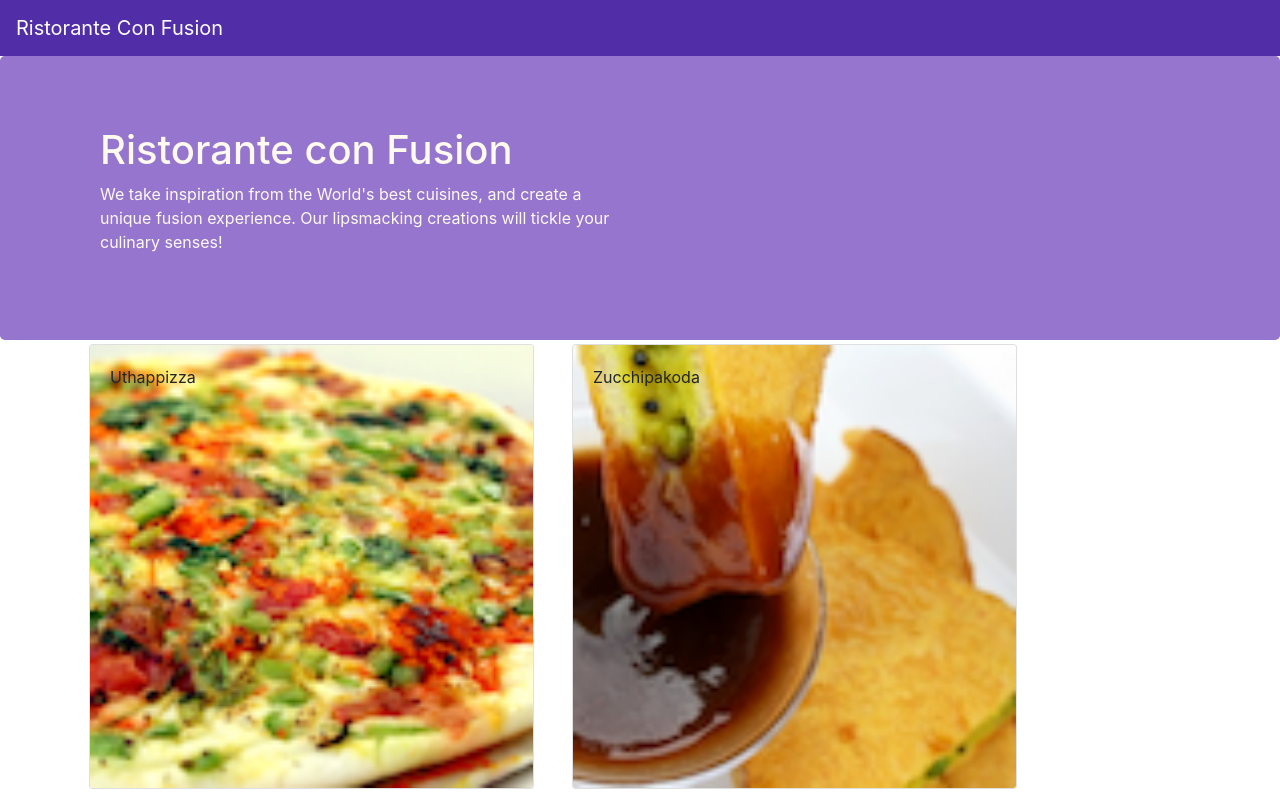
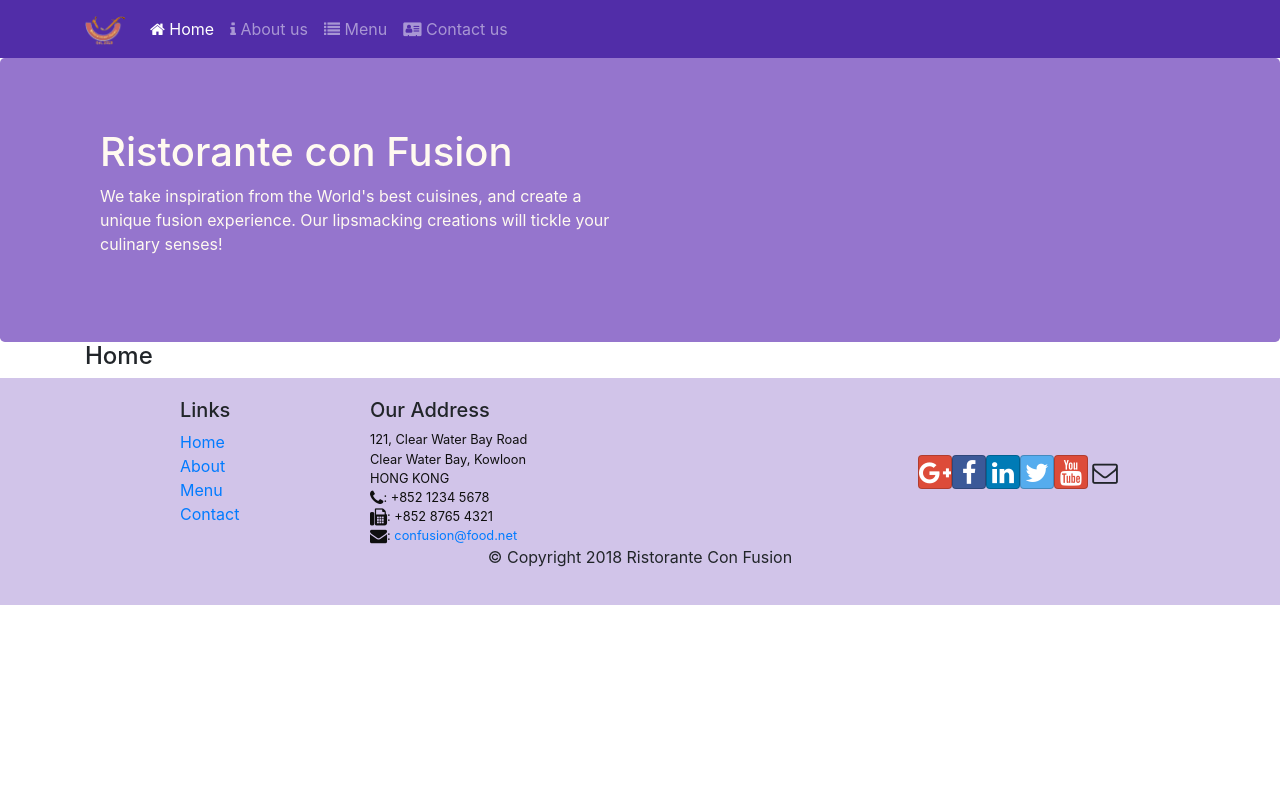
Before and after one commit to Hypermona/First-React-App, a React (Create React App) app: page /home in a window 1280 px wide. Shown: the top 795 px of the page. Built offline with nearby package versions, Linux system fonts and the light colour scheme.

Commit message:
React router

```diff
--- a/package.json
+++ b/package.json
@@ -11,6 +11,7 @@
     "font-awesome": "^4.7.0",
     "react": "^16.13.1",
     "react-dom": "^16.13.1",
+    "react-router-dom": "^5.2.0",
     "react-scripts": "3.4.1",
     "reactstrap": "^8.4.1"
   },
--- a/src/App.css
+++ b/src/App.css
@@ -2,7 +2,6 @@
   margin: 0px auto;
   padding: 0px auto;
 }
-
 .row-content {
   margin: 0px auto;
   padding: 50px 0px 50px 0px;
--- a/src/App.js
+++ b/src/App.js
@@ -2,14 +2,17 @@
 import "bootstrap/dist/css/bootstrap.min.css";
 import Main from "./components/MainComponent";
 import { DISHES } from "./shared/dishes";
+import { BrowserRouter } from "react-router-dom";
 import "./App.css";
 
 class App extends Component {
   render() {
     return (
-      <div>
-        <Main />
-      </div>
+      <BrowserRouter>
+        <div className="App">
+          <Main />
+        </div>
+      </BrowserRouter>
     );
   }
 }
--- a/src/components/FooterComponent.js
+++ b/src/components/FooterComponent.js
@@ -1,4 +1,5 @@
 import React from "react";
+import { Link } from "react-router-dom";
 
 function Footer(props) {
   return (
@@ -9,16 +10,16 @@
             <h5>Links</h5>
             <ul className="list-unstyled">
               <li>
-                <a href="#">Home</a>
+                <Link to="/home">Home</Link>
               </li>
               <li>
-                <a href="#">About</a>
+                <Link to="/aboutus">About</Link>
               </li>
               <li>
-                <a href="#">Menu</a>
+                <Link to="/menu">Menu</Link>
               </li>
               <li>
-                <a href="contactus.html">Contact</a>
+                <Link to="contactus">Contact</Link>
               </li>
             </ul>
           </div>
--- a/src/components/HeaderComponent.js
+++ b/src/components/HeaderComponent.js
@@ -1,13 +1,66 @@
 import React, { Component } from "react";
-import { Navbar, NavbarBrand, jumbotrom, Jumbotron } from "reactstrap";
+import {
+  Navbar,
+  NavbarBrand,
+  Jumbotron,
+  Nav,
+  NavItem,
+  NavbarToggler,
+  Collapse,
+} from "reactstrap";
+import { NavLink } from "react-router-dom";
 
 class Header extends Component {
+  constructor(props) {
+    super(props);
+    this.state = {
+      isNavOpen: false,
+    };
+    this.toggleNav = this.toggleNav.bind(this);
+  }
+  toggleNav() {
+    this.setState({
+      isNavOpen: !this.state.isNavOpen,
+    });
+  }
   render() {
     return (
       <React.Fragment>
-        <Navbar dark>
-          <div>
-            <NavbarBrand href="#">Ristorante Con Fusion</NavbarBrand>
+        <Navbar dark expand="md">
+          <div className="container">
+            <NavbarToggler onClick={this.toggleNav} />
+            <NavbarBrand href="#">
+              <img
+                src="assets/images/logo.png"
+                width="41"
+                height="30"
+                alt="Ristorante Con Fusion"
+              />
+            </NavbarBrand>
+            <Collapse isOpen={this.state.isNavOpen} navbar>
+              <Nav navbar>
+                <NavItem>
+                  <NavLink className="nav-link" to="/home">
+                    <span className="fa fa-home lg"></span> Home
+                  </NavLink>
+                </NavItem>
+                <NavItem>
+                  <NavLink className="nav-link" to="/aboutus">
+                    <span className="fa fa-info lg"></span> About us
+                  </NavLink>
+                </NavItem>
+                <NavItem>
+                  <NavLink className="nav-link" to="/menu">
+                    <span className="fa fa-list lg"></span> Menu
+                  </NavLink>
+                </NavItem>
+                <NavItem>
+                  <NavLink className="nav-link" to="/contactus">
+                    <span className="fa fa-address-card lg"></span> Contact us
+                  </NavLink>
+                </NavItem>
+              </Nav>
+            </Collapse>
           </div>
         </Navbar>
         <Jumbotron>
--- /dev/null
+++ b/src/components/HomeComponent.js
@@ -0,0 +1,11 @@
+import React from "react";
+
+function Home(props) {
+  return (
+    <div className="container">
+      <h4>Home</h4>
+    </div>
+  );
+}
+
+export default Home;
--- a/src/components/MainComponent.js
+++ b/src/components/MainComponent.js
@@ -1,41 +1,37 @@
 import React, { Component } from "react";
 import "bootstrap/dist/css/bootstrap.min.css";
+import Home from "./HomeComponent";
 import Menu from "./MenuComponent";
 import { DISHES } from "../shared/dishes";
 import DishDtail from "./DishdetailComponent";
 import Header from "./HeaderComponent";
 import Footer from "./FooterComponent";
+import { Switch, Route, Redirect } from "react-router-dom";
 
 class Main extends Component {
   constructor(props) {
     super(props);
     this.state = {
       dishes: DISHES,
-      selectedDish: null,
     };
   }
-  onDishSelect(dishId) {
-    this.setState({
-      selectedDish: dishId,
-    });
-  }
+
   render() {
+    const HomePage = () => {
+      return <Home />;
+    };
     return (
       <div>
         <Header />
-        <Menu
-          dishes={this.state.dishes}
-          onClick={(dishId) => {
-            this.onDishSelect(dishId);
-          }}
-        />
-        <DishDtail
-          dish={
-            this.state.dishes.filter(
-              (dish) => dish.id === this.state.selectedDish
-            )[0]
-          }
-        />
+        <Switch>
+          <Route path="/home" component={HomePage} />
+          <Route
+            exact
+            path="/menu"
+            component={() => <Menu dishes={this.state.dishes} />}
+          />
+          <Redirect to="/home" />
+        </Switch>
         <Footer />
       </div>
     );
```
Also changed, not shown: 1 other file (tests, documents, lock files or other folders).
